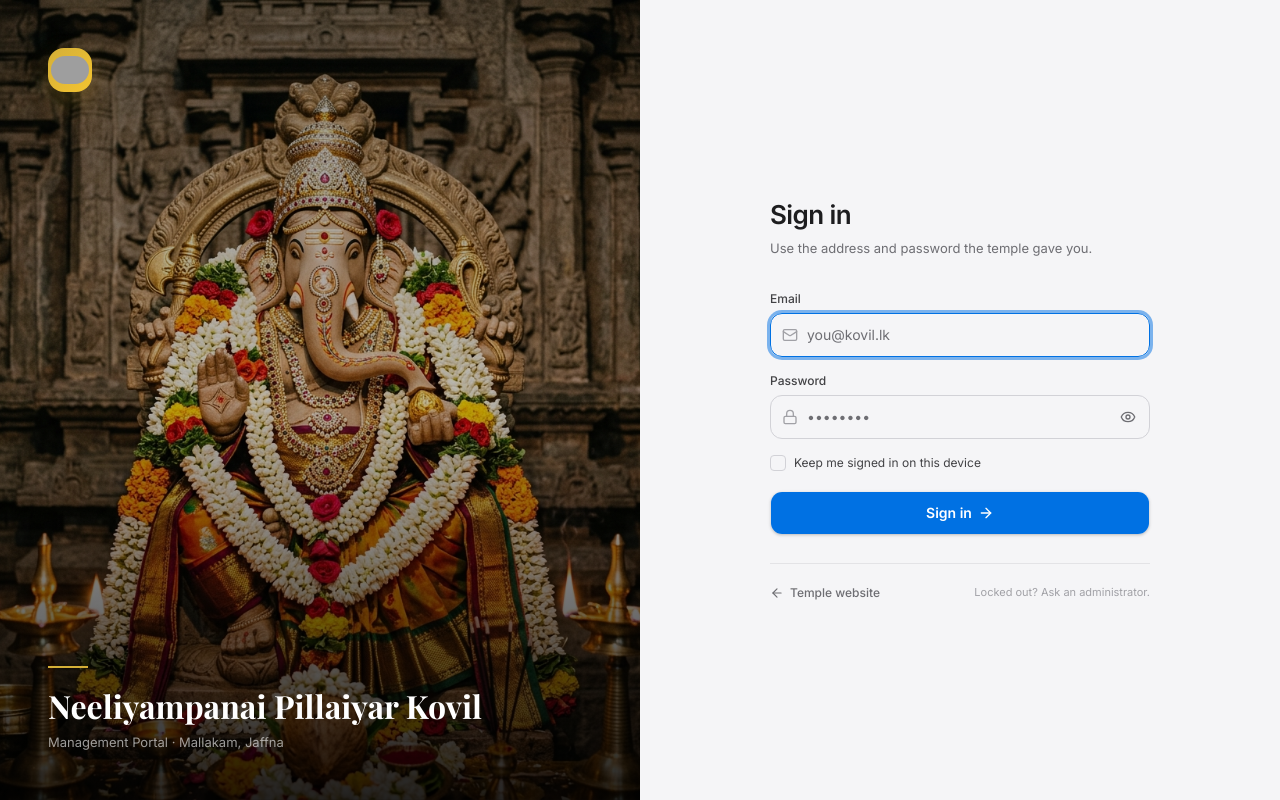
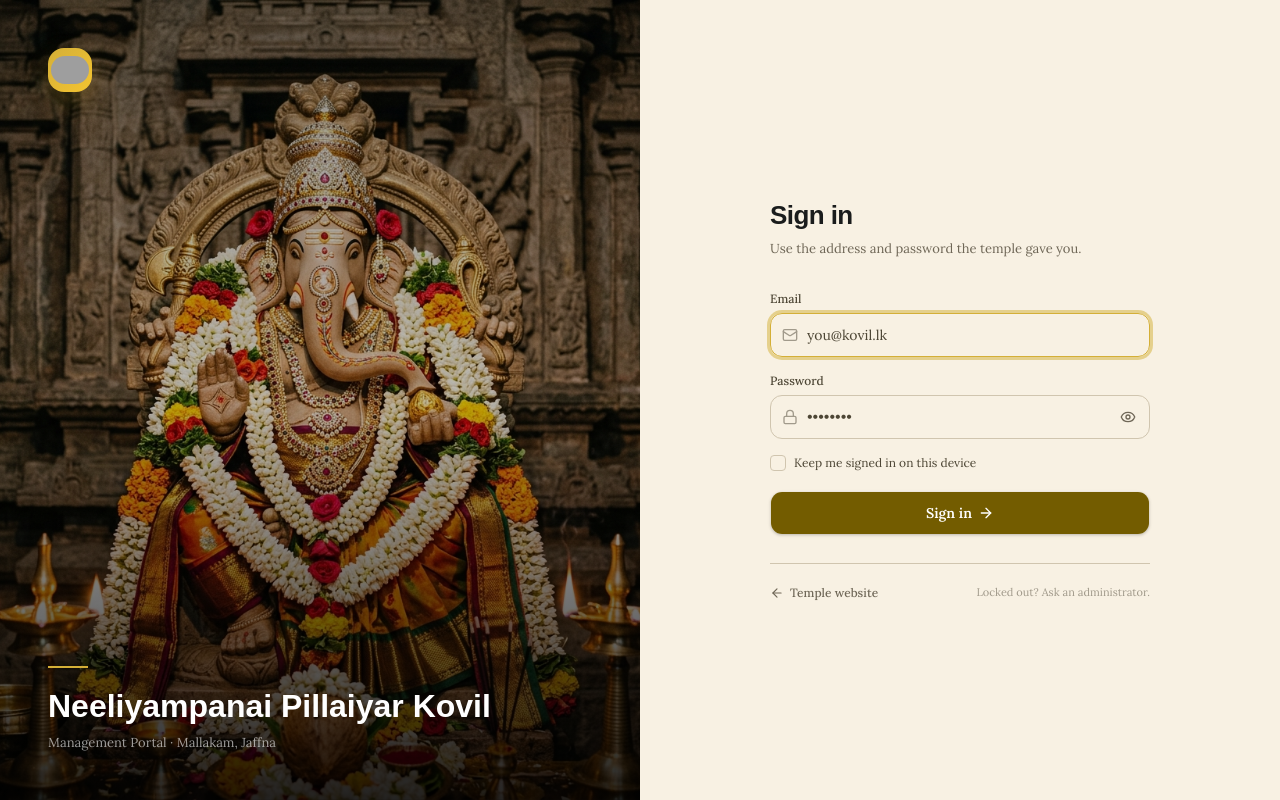
Before and after one commit to np-digital-systems/np-frontend, a Next.js app: page /en/login in a window 1280 px wide. Built offline with nearby package versions, Linux system fonts and the light colour scheme; no server answers; grey boxes are pictures that could not be loaded; a web font is replaced by a local one.

Commit message:
feat(auth): use site theme and fonts on sign-in layout

```diff
--- a/src/app/[locale]/(auth)/layout.tsx
+++ b/src/app/[locale]/(auth)/layout.tsx
@@ -1,11 +1,14 @@
-// Portal theme without portal chrome: there's no session yet for a sidebar or user menu.
+import { siteFontClassName } from "@/components/site/site-fonts";
+import { cn } from "@/lib/utils";
+
+// Site look without site chrome: sign-in sits between the public website and the portal.
 export default function AuthLayout({
   children,
 }: {
   children: React.ReactNode;
 }) {
   return (
-    <div className="portal-theme min-h-screen bg-background text-foreground">
+    <div className={cn(siteFontClassName, "site-shell min-h-screen")}>
       {children}
     </div>
   );
--- a/src/features/auth/sections/sign-in/sign-in-feature.tsx
+++ b/src/features/auth/sections/sign-in/sign-in-feature.tsx
@@ -5,8 +5,9 @@ import { SignInScreen } from './sign-in-screen';
 export async function SignInFeature() {
   // The temple name comes from the public site's message catalogue.
   const t = await getTranslations('TempleInfo');
+  const tHero = await getTranslations('Home.Hero');
 
   return (
-    <SignInScreen templeName={t('shortName')} />
+    <SignInScreen templeName={t('shortName')} eyebrow={tHero('eyebrow')} />
   );
 }
```
